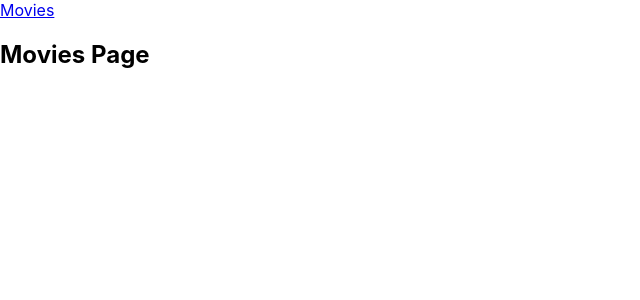
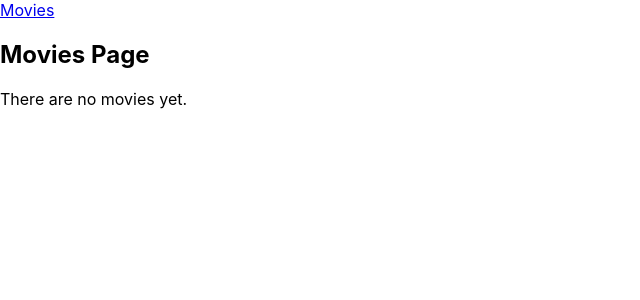
Before and after one commit to bunyaminfil/react-redux, a React (Create React App) app: page /movies in a window 1280 px wide. Shown: the top 300 px of the page, without its empty margins (0-640 px from the left). Built offline with nearby package versions, Linux system fonts and the light colour scheme.

Commit message:
list component

```diff
--- /dev/null
+++ b/src/components/MoviesList.js
@@ -0,0 +1,27 @@
+import React from 'react'
+import PropTypes from 'prop-types'
+
+const MoviesList = ({ movies }) => {
+
+    const emptyMessage = (
+        <p>There are no movies yet.</p>
+    );
+
+    const moviesList = (
+        <div>
+            Movies List
+        </div>
+    );
+
+    return (
+        <div>
+            {movies.length === 0 ? emptyMessage : moviesList}
+        </div>
+    )
+}
+
+MoviesList.propTypes = {
+    movies: PropTypes.array.isRequired
+};
+
+export default MoviesList
--- a/src/components/pages/MoviesPage.js
+++ b/src/components/pages/MoviesPage.js
@@ -1,11 +1,26 @@
 import React, { Component } from 'react'
-
-export default class MoviesPage extends Component {
+import PropTypes from 'prop-types'
+import { connect } from 'react-redux'
+import MoviesList from '../MoviesList'
+class MoviesPage extends Component {
+    static propTypes = {
+        movies: PropTypes.array.isRequired
+    };
     render() {
+        console.log(this.props);
         return (
             <div>
                 <h2>Movies Page</h2>
+                <MoviesList movies={this.props.movies}></MoviesList>
             </div>
-        )
+        );
     }
 }
+
+const mapStateToProps = ({ movies }) => {
+    return {
+        movies
+    }
+};
+
+export default connect(mapStateToProps)(MoviesPage);
--- a/src/reducers/movies.js
+++ b/src/reducers/movies.js
@@ -1,6 +1,8 @@
-export default (state = [], action) => {
+const mv = (state = [], action) => {
     switch (action.type) {
         default:
             return state;
     }
 }
+
+export default mv;
```
